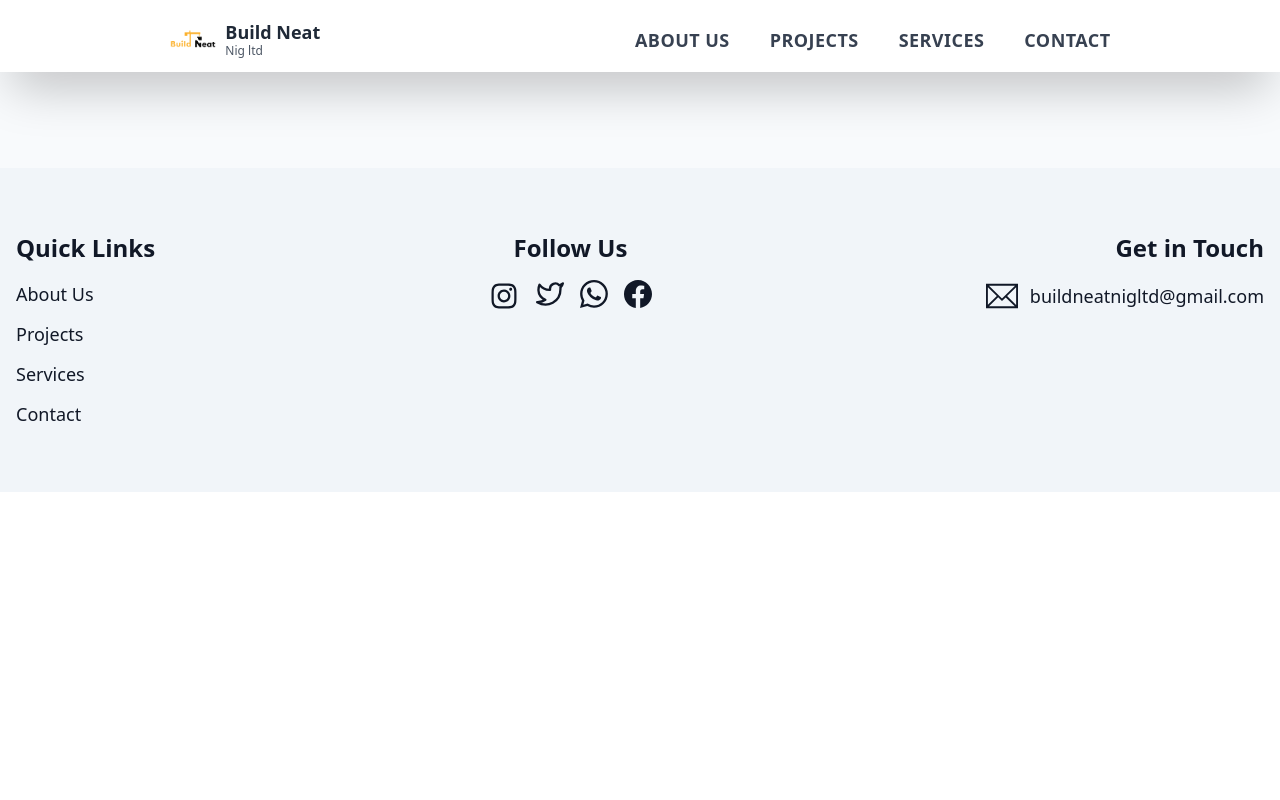
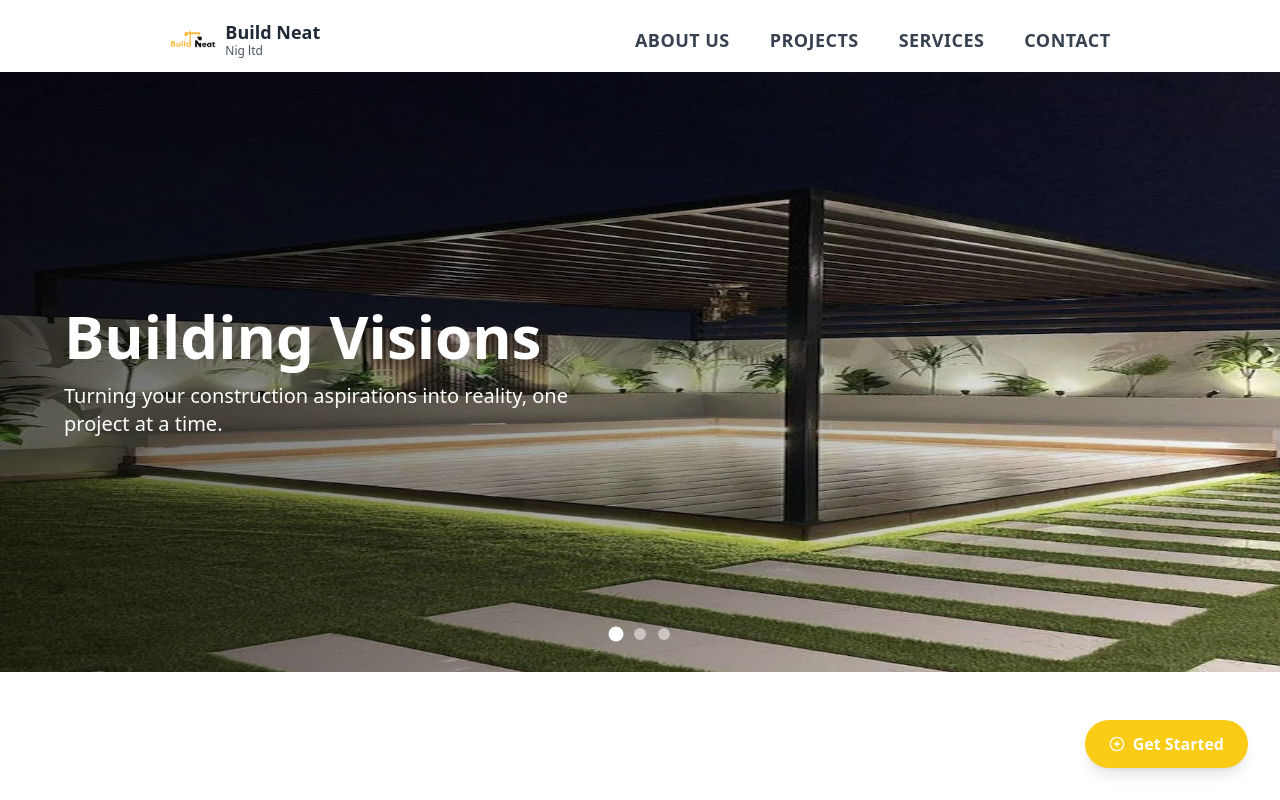
Before and after one commit to Gbolahan007/buildneat, a React (Vite) app: page / in a window 1280 px wide. Shown: the top 800 px of the page. Built offline with nearby package versions, Linux system fonts and the light colour scheme.

Commit message:
buildneat home

```diff
--- a/src/App.jsx
+++ b/src/App.jsx
@@ -1,4 +1,4 @@
-import { BrowserRouter, Navigate, Route, Routes } from 'react-router-dom';
+import { BrowserRouter, Route, Routes } from 'react-router-dom';
 import Home from './Home';
 import About from './About';
 import Contact from './Contact';
@@ -13,8 +13,8 @@ function App() {
       <ScrollToTop />
       <Routes>
         <Route element={<AppLayout />}>
-          <Route index element={<Navigate replace to="/" />} />
-          <Route path="/" element={<Home />} />
+          <Route index element={<Home />} />
+
           <Route path="/about-construction-company" element={<About />} />
           <Route path="/contact-construction-experts" element={<Contact />} />
           <Route path="/our-construction-projects" element={<Projects />} />
```
